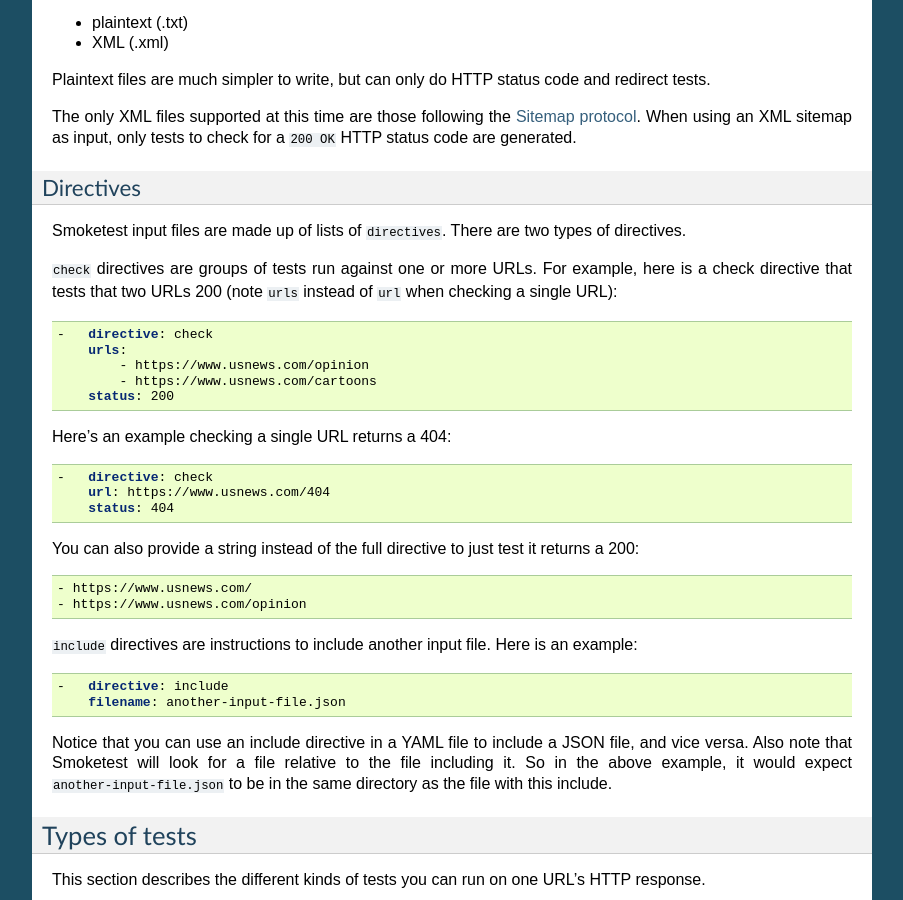
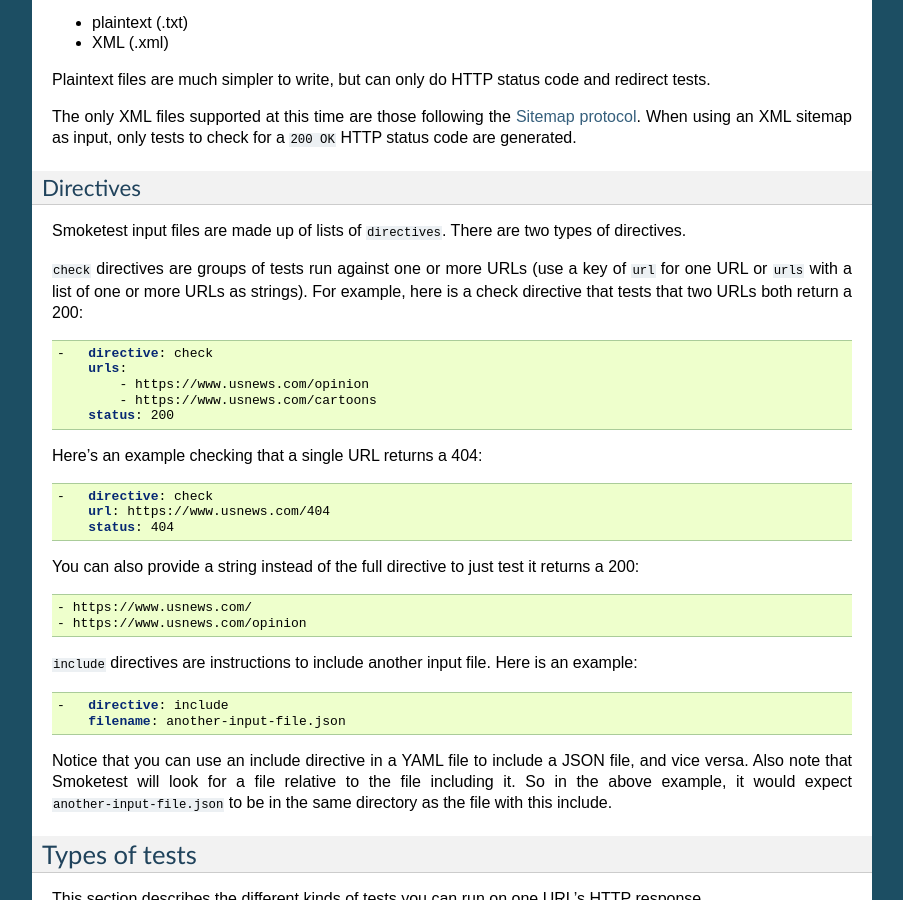
Before and after one commit to usnews/smoketest, a Sphinx documentation site: the page built from docs/source/features.rst, in a window 1280 px wide and 900 px high, scrolled down 1550 px. Shown: the whole window, without its empty margins (198-1101 px from the left). Built offline with Sphinx 7.4.7, drawn with Linux system fonts in a browser that asks for light colours.

Commit message:
docs: Improve wording for "check" documentation.

```diff
--- a/docs/source/features.rst
+++ b/docs/source/features.rst
@@ -114,9 +114,10 @@ Directives
 Smoketest input files are made up of lists of ``directives``. There are two
 types of directives.
 
-``check`` directives are groups of tests run against one or more URLs. For
-example, here is a check directive that tests that two URLs 200 (note
-``urls`` instead of ``url`` when checking a single URL):
+``check`` directives are groups of tests run against one or more URLs (use a
+key of ``url`` for one URL or ``urls`` with a list of one or more URLs as
+strings). For example, here is a check directive that tests that two URLs both
+return a 200:
 
 .. code-block:: yaml
 
@@ -126,7 +127,7 @@ example, here is a check directive that tests that two URLs 200 (note
             - https://www.usnews.com/cartoons
         status: 200
 
-Here's an example checking a single URL returns a 404:
+Here's an example checking that a single URL returns a 404:
 
 .. code-block:: yaml
 
```
